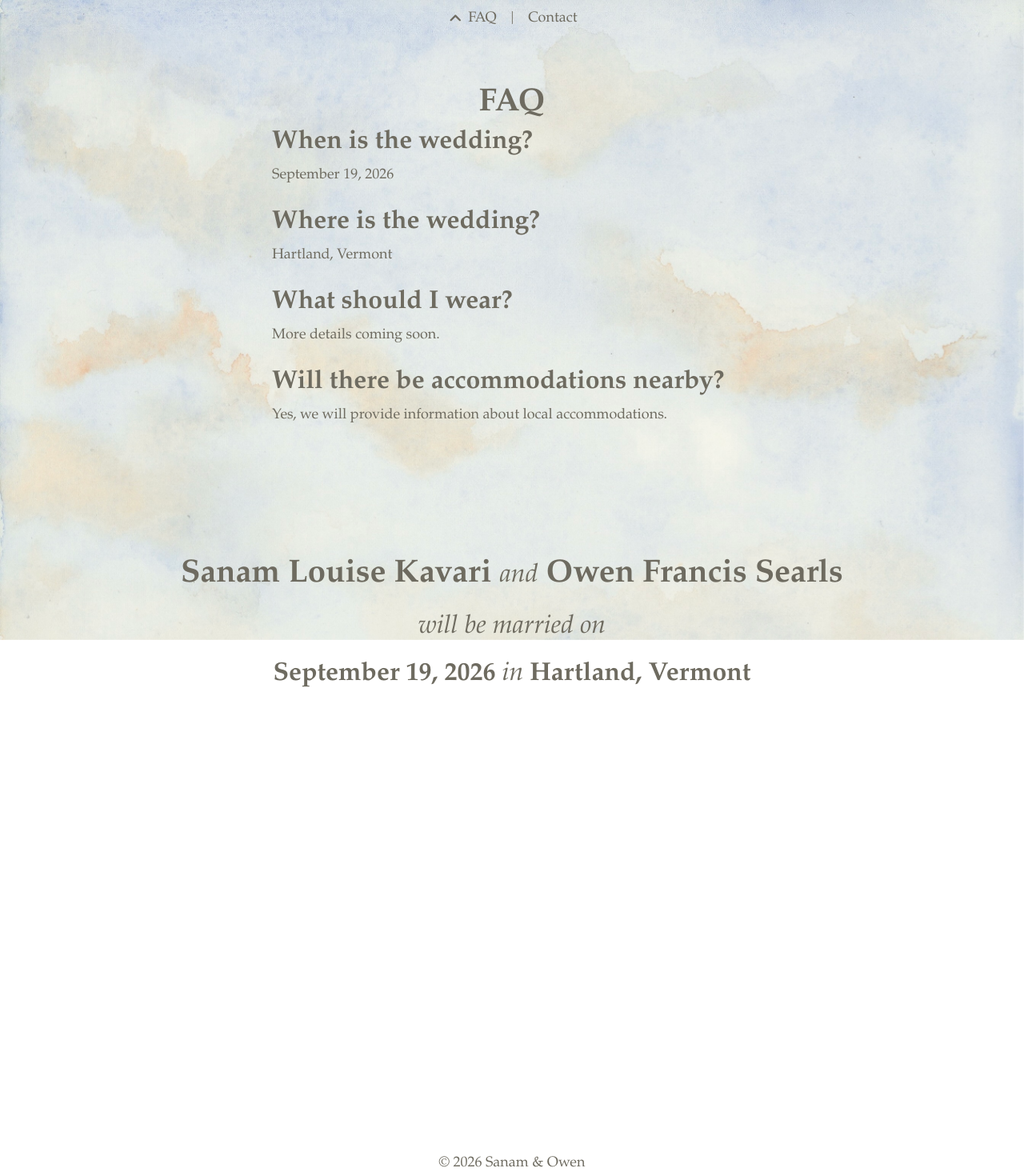
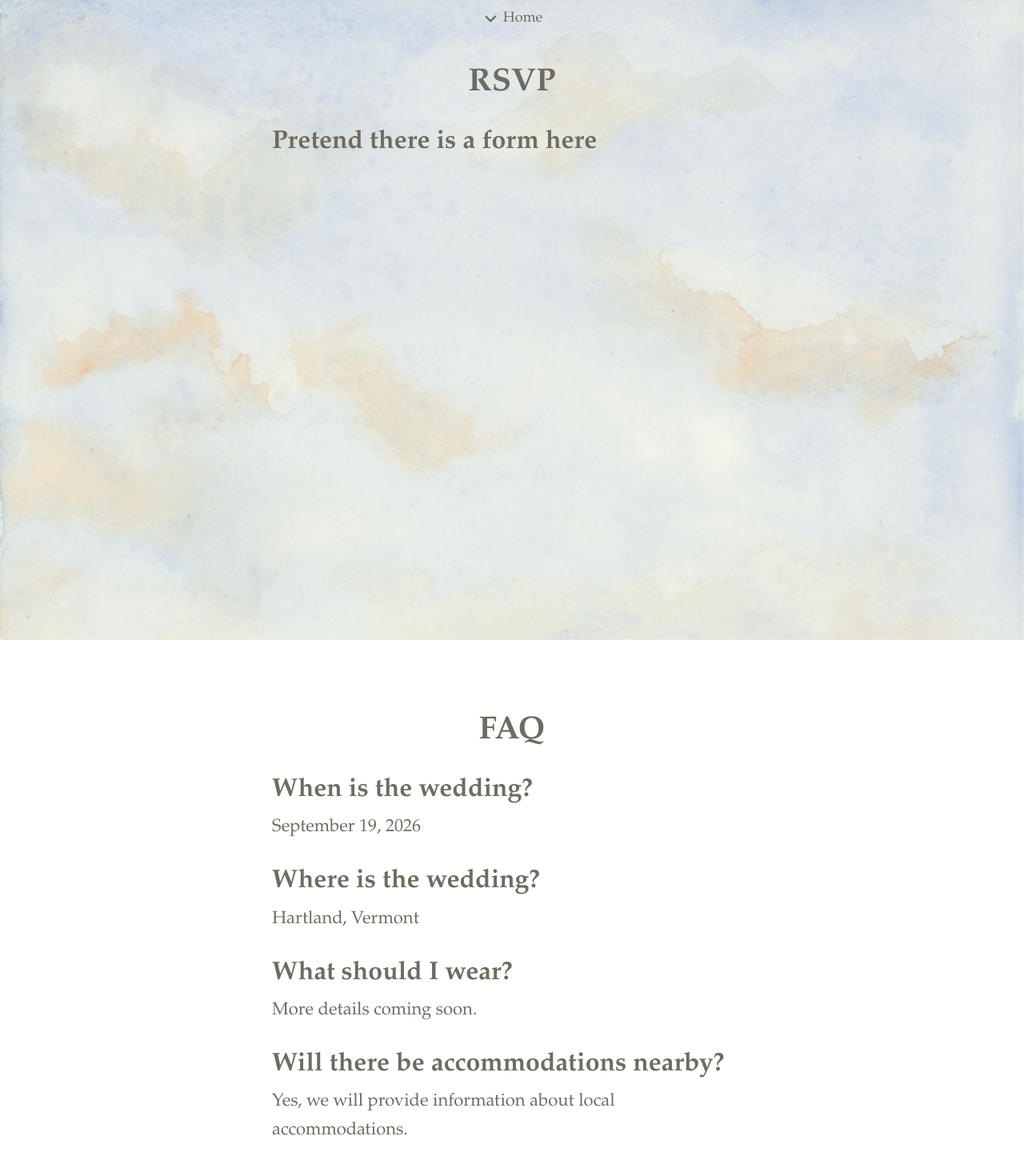
Before and after one commit to owensearls/wedding.kavari-searls.net, a React (Vite) app: page /#rsvp in a window 1280 px wide. Before the commit this address led to /#faq. Shown: the top 1470 px of the page at 80% size. Built offline with nearby package versions, Linux system fonts and the light colour scheme.

Commit message:
cleanup and styling

```diff
--- a/src/App.tsx
+++ b/src/App.tsx
@@ -1,4 +1,5 @@
 import styles from './App.module.css'
+import typography from './typography.module.css'
 import BackgroundLayout from './components/BackgroundLayout'
 import Section from './components/Section'
 
@@ -7,22 +8,28 @@ function App() {
     <div className={styles.container}>
       <BackgroundLayout
         header={
-          <div style={{ textAlign: "center", color: "#6E6B60", display: "flex", flexDirection: "column", paddingTop: 75, gap: "10px" }}>
-            <h1>Sanam Louise Kavari <span style={{fontStyle: "italic", fontSize: "32px", fontWeight: "normal"}}>and</span> Owen Francis Searls</h1>
-            <span style={{fontStyle: "italic", fontSize: "32px"}}>will be married on</span>
-            <h2>September 19, 2026 <span style={{fontStyle: "italic", fontSize: "32px", fontWeight: "normal"}}>in</span> Hartland, Vermont</h2>
+          <div style={{ textAlign: "center", display: "flex", flexDirection: "column", paddingTop: 75, gap: "10px" }}>
+            <h1>Sanam Louise Kavari <span className={typography.italicConnector}>and</span> Owen Francis Searls</h1>
+            <span className={typography.italicText}>will be married on</span>
+            <h2>September 19, 2026 <span className={typography.italicConnector}>in</span> Hartland, Vermont</h2>
             <h2></h2>
           </div>
         }
         footer={
-          <div style={{ color: "#6E6B60", textAlign: "center", padding: "20px 20px 0 20px" }}>
-            <p>© 2026 Sanam & Owen</p>
+          <div style={{ textAlign: "center", padding: "25px" }}>
+            <h2>Web Development <span className={typography.italicConnector}>by</span> Owen Searls</h2>
+            <h2>Artwork <span className={typography.italicConnector}>by</span> Elana Sanford</h2>
           </div>
         }
       >
-        <Section id="faq" anchor="faq" minHeight="auto">
-          <div style={{ padding: "50px 25px", color: "#6E6B60" }}>
-            <h1 style={{ textAlign: "center" }}>FAQ</h1>
+        <Section id="rsvp" anchor="rsvp" minHeight="100vh">
+            <h1 style={{ textAlign: "center", padding: "25px" }}>RSVP</h1>
+            <div style={{ maxWidth: "600px", margin: "0 auto" }}>
+              <h2>Pretend there is a form here</h2>
+          </div>
+        </Section>
+        <Section id="faq" anchor="faq" minHeight="100vh">
+            <h1 style={{ textAlign: "center", padding: "25px" }}>FAQ</h1>
             <div style={{ maxWidth: "600px", margin: "0 auto" }}>
               <h2>When is the wedding?</h2>
               <p>September 19, 2026</p>
@@ -35,7 +42,6 @@ function App() {
 
               <h2>Will there be accommodations nearby?</h2>
               <p>Yes, we will provide information about local accommodations.</p>
-            </div>
           </div>
         </Section>
       </BackgroundLayout>
--- a/src/components/BackgroundLayout.tsx
+++ b/src/components/BackgroundLayout.tsx
@@ -1,7 +1,7 @@
 import type { ReactNode } from 'react'
 import { useEffect, useRef, useState } from 'react'
 import { FontAwesomeIcon } from '@fortawesome/react-fontawesome'
-import { faAngleUp } from '@fortawesome/free-solid-svg-icons'
+import {faAngleDown, faAngleUp} from '@fortawesome/free-solid-svg-icons'
 import { AnchorContext } from './AnchorContext'
 import styles from './BackgroundLayout.module.css'
 import Section from './Section'
@@ -228,6 +228,17 @@ function BackgroundLayout({ children, header, footer }: BackgroundLayoutProps) {
     return () => observer.disconnect()
   }, [isInitialized])
 
+  let navData = {href: '', text: '', icon: faAngleUp}
+  if (currentAnchor === '') {
+    navData = {href: '#faq', text: 'FAQ', icon: faAngleUp}
+  } else if (currentAnchor === 'faq') {
+    navData = {href: '#rsvp', text: 'RSVP', icon: faAngleUp}
+  } else if (currentAnchor === 'rsvp') {
+    navData = {href: '#', text: 'Home', icon: faAngleDown}
+  } else if (currentAnchor === 'footer') {
+    navData = {href: '#', text: 'Home', icon: faAngleUp}
+  }
+
   return (
     <AnchorContext.Provider value={currentAnchor}>
       <div
@@ -238,12 +249,8 @@ function BackgroundLayout({ children, header, footer }: BackgroundLayoutProps) {
         <div className={styles.navBackground} />
         <div className={styles.nav}>
           <div className={styles.navContent}>
-            <a href="#faq" className={styles.navLink}>
-              <FontAwesomeIcon icon={faAngleUp} style={{ verticalAlign: 'middle' }} /> FAQ
-            </a>
-            <span className={styles.navDivider}>|</span>
-            <a href="#footer" className={styles.navLink}>
-              Contact
+            <a href={navData.href} className={styles.navLink}>
+              <FontAwesomeIcon icon={navData.icon} style={{ verticalAlign: 'middle' }} /> {navData.text}
             </a>
           </div>
         </div>
--- a/src/index.css
+++ b/src/index.css
@@ -37,26 +37,6 @@ body {
   width: 100%;
 }
 
-h1 {
-  font-weight: 600;
-  font-size: 40px;
-  line-height: 1.1;
-  margin: 0.25em 0;
-}
-
-h2 {
-  font-weight: 600;
-  font-size: 32px;
-  line-height: 1.1;
-  margin: 0.25em 0;
-}
-
-p {
-  font-size: 18px;
-  line-height: 1.6;
-  margin: 0.5em 0 1.5em 0;
-}
-
 button {
   border-radius: 8px;
   border: 1px solid transparent;
--- /dev/null
+++ b/src/typography.module.css
@@ -0,0 +1,33 @@
+:global(h1) {
+  font-weight: 600;
+  font-size: 40px;
+  line-height: 1.1;
+  margin: 0.25em 0;
+  color: #6E6B60
+}
+
+:global(h2) {
+  font-weight: 600;
+  font-size: 32px;
+  line-height: 1.1;
+  margin: 0.25em 0;
+  color: #6E6B60
+}
+
+:global(p) {
+  font-size: 22px;
+  line-height: 1.6;
+  margin: 0.5em 0 1.5em 0;
+  color: #6E6B60
+}
+
+.italicConnector {
+  font-style: italic;
+  font-size: 32px;
+  font-weight: normal;
+}
+
+.italicText {
+  font-style: italic;
+  font-size: 32px;
+}
```
Also changed, not shown: 1 other file (tests, documents, lock files or other folders).
